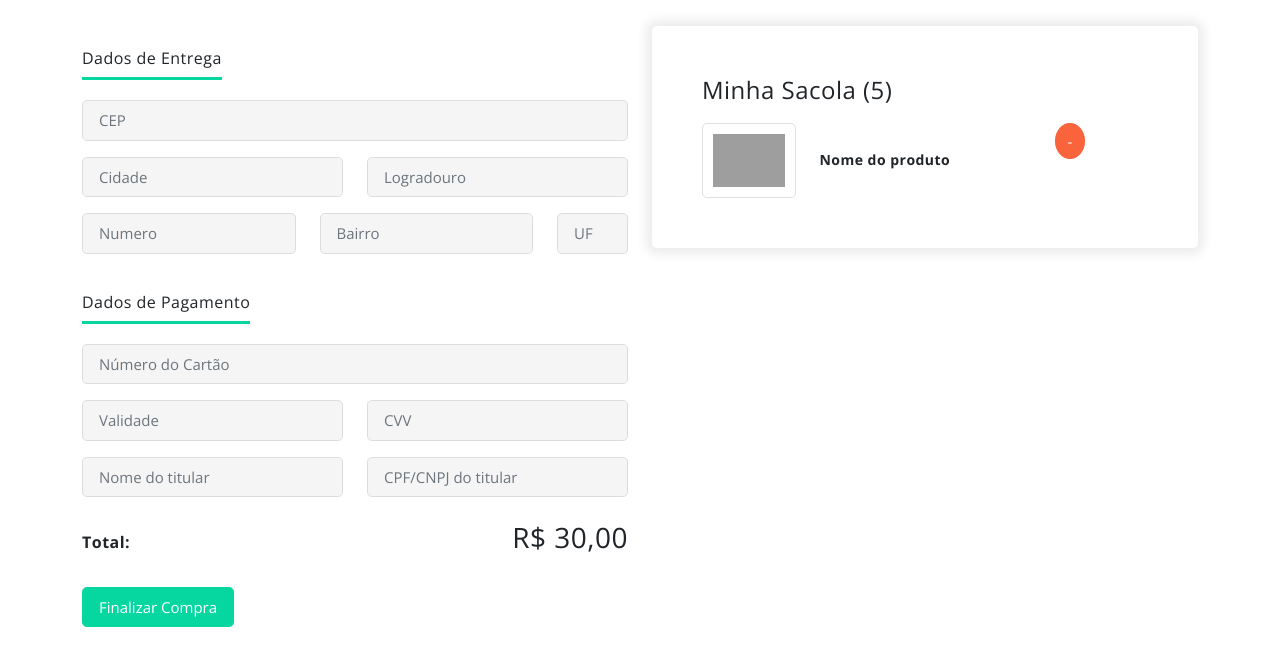
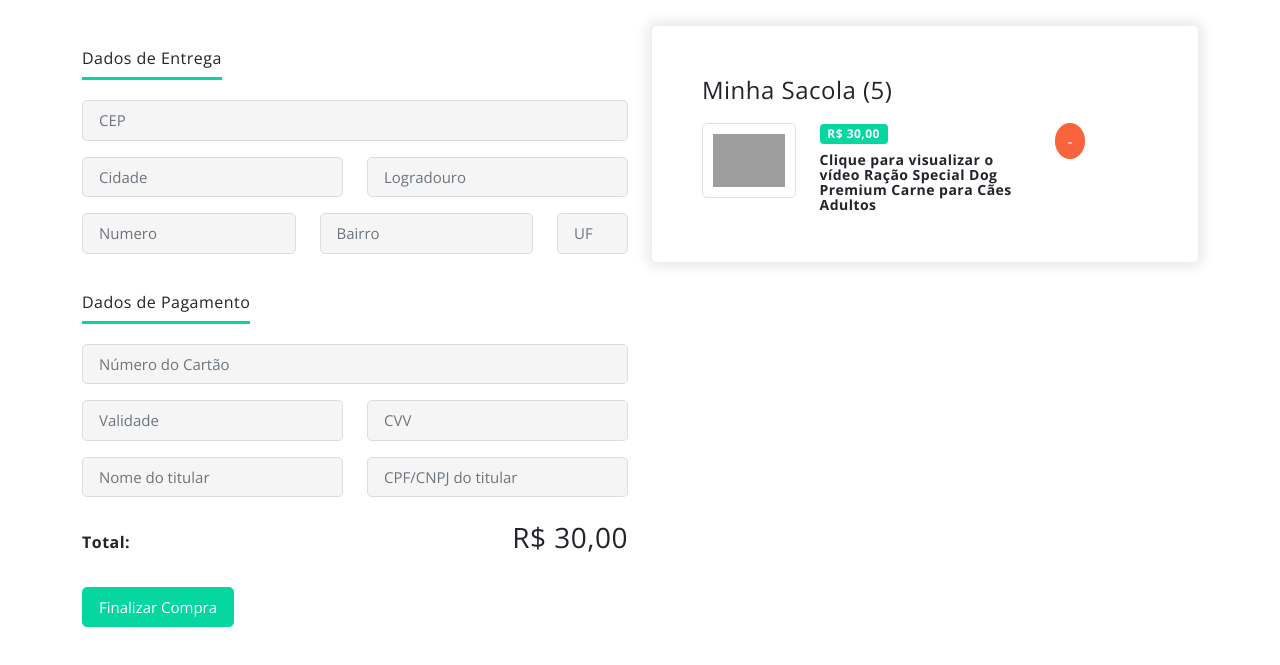
Before and after one commit to Flavio27/petfood, a React app in the folder web/: page / in a window 1280 px wide. Shown: the part 89-754 px from the top of the page. Built offline with nearby package versions, Linux system fonts and the light colour scheme; grey boxes are pictures that could not be loaded.

Commit message:
add pet name food

```diff
--- a/web/src/components/product/list/index.js
+++ b/web/src/components/product/list/index.js
@@ -6,14 +6,15 @@ export default function Product() {
         <div className="col-12 product-list">
             <div className="row">
                 <div className="col-3">
-                    <img src="https://www.petlove.com.br/images/products/226606/product/Ra%C3%A7%C3%A3o_Special_Dog_Premium_Carne_para_C%C3%A3es_Adultos_1777282.jpg?1596553246" className="img-fluid"/>
+                    <img src="https://www.petlove.com.br/images/products/226606/product/Ra%C3%A7%C3%A3o_Special_Dog_Premium_Carne_para_C%C3%A3es_Adultos_1777282.jpg?1596553246" className="img-fluid" />
                 </div>
                 <div className="col-6">
                     <h6>
-                        <label className="badge badge-primary">R$ 30,00</label>
+                        <label className="badge badge-secondary">R$ 30,00</label>
                     </h6>
+
                     <small>
-                        <b>Nome do produto</b>
+                        <b>Clique para visualizar o vídeo Ração Special Dog Premium Carne para Cães Adultos</b>
                     </small>
                 </div>
                 <div className="col-3">
--- a/web/src/components/product/list/styles.css
+++ b/web/src/components/product/list/styles.css
@@ -4,6 +4,8 @@
 
 .product-list .badge {
     margin-bottom: 0;
+    color: #fff;
+    background-color: var(--primary);
 }
 
 .product-list img {
```
